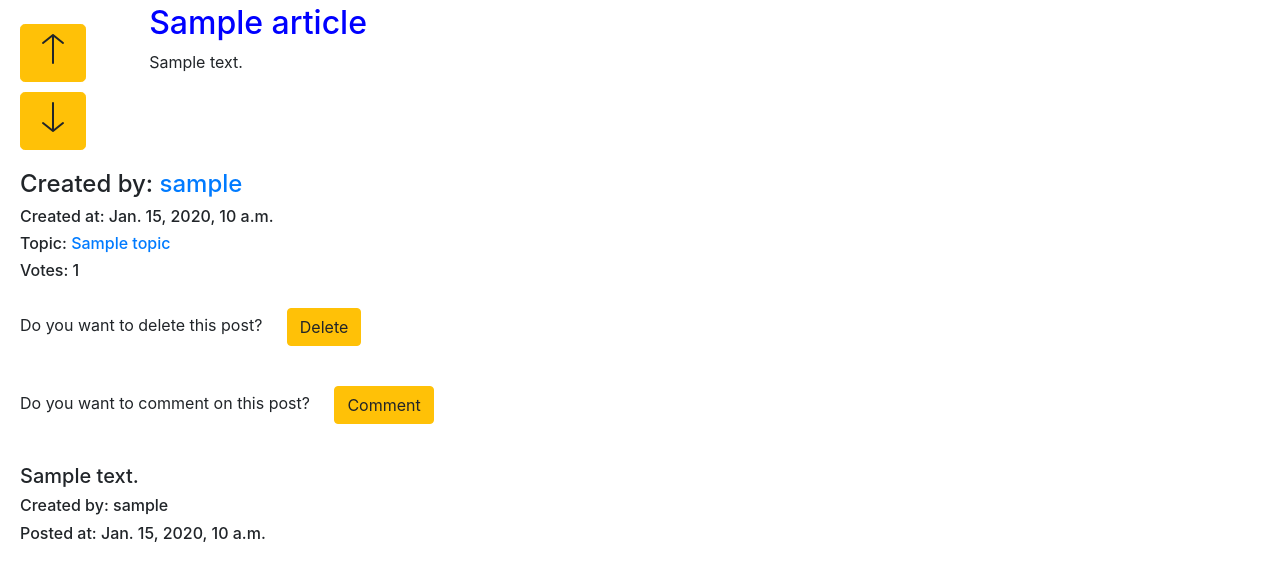
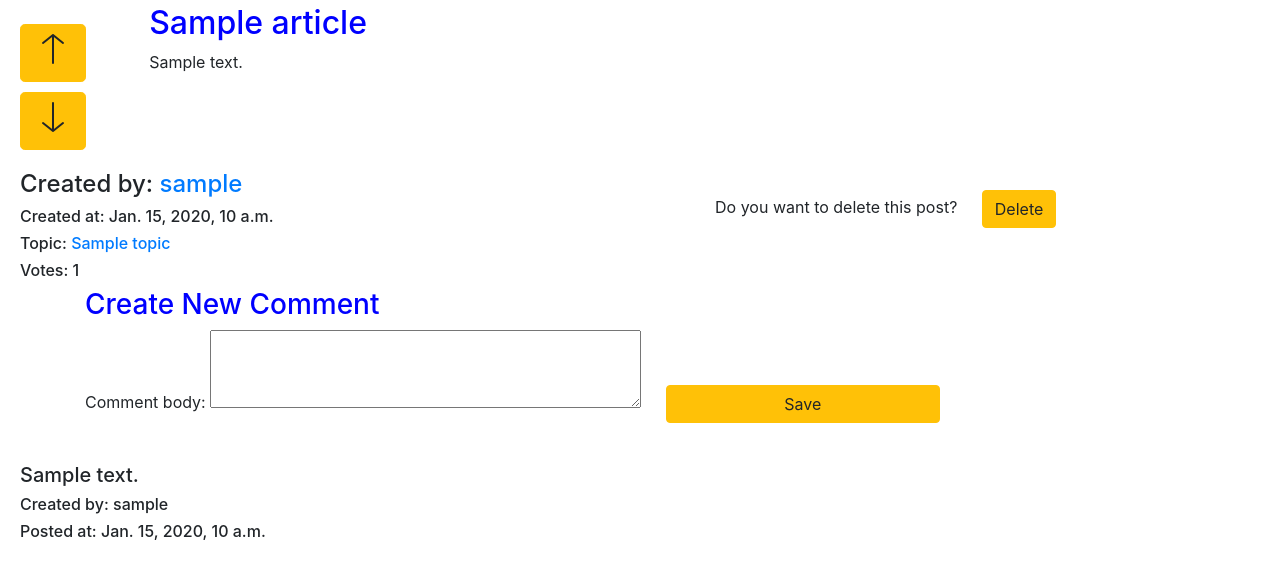
Before and after one commit to smflanag/Aggregator, a Django app: a page that uses articles/templates/article_detail.html in a window 1280 px wide. Shown: the part 56-637 px from the top of the page. Run offline with Django 3.2, Linux system fonts and the light colour scheme; a user stored in the database is signed in; tables that the repository leaves empty hold one stand-in row (values such as "Sample post"); parts of the project's set-up code (start-up, migrations or seed data) failed here and were passed over; some libraries are stand-ins or nearby versions.

Commit message:
javascript comments working - code in html file

```diff
--- a/articles/models.py
+++ b/articles/models.py
@@ -40,14 +40,14 @@ class Vote(models.Model):
 
 
 class Comment(models.Model):
-    commenter = models.ForeignKey(UserProfile, on_delete=models.CASCADE, null=True)
+    commenter = models.ForeignKey(UserProfile, on_delete=models.CASCADE, null=True) ##remove null=True
     article = models.ForeignKey(Article, on_delete=models.CASCADE, null=True)
     comment_body = models.TextField()
     message_html = models.TextField(editable=False, default='')
     time = models.DateTimeField(auto_now=True)
 
-    def __str__(self):
-        return self.article.article_name + ' , ' + self.commenter.user.username
+    # def __str__(self):
+    #     return self.article.article_name + ' , ' + self.commenter.user.username
 
     def get_absolute_url(self):
-        return u'/article/%d' % slugify(self.article_name)
+        return u'/article/%s' % slugify(self.article)
--- a/articles/templates/article_detail.html
+++ b/articles/templates/article_detail.html
@@ -6,17 +6,13 @@
             <div class="col-md-1 button_tag">
             {% if user.is_authenticated %}
                     <div>
-                        <!--<a href="{% url 'articles:upvote' slug=article.slug %}"-->
-                        <a
-                                class="btn btn-lg btn-fill btn-warning upvote_button article_vote" id="upvote"><svg id="i-arrow-top" viewBox="0 0 32 32" width="32" height="32" fill="none" stroke="currentcolor" stroke-linecap="round" stroke-linejoin="round" stroke-width="2">
+                        <a class="btn btn-lg btn-fill btn-warning upvote_button article_vote" id="upvote"><svg id="i-arrow-top" viewBox="0 0 32 32" width="32" height="32" fill="none" stroke="currentcolor" stroke-linecap="round" stroke-linejoin="round" stroke-width="2">
                         <path d="M6 10 L16 2 26 10 M16 2 L16 30" />
                         </svg>
                         </a>
                     </div>
                     <div>
-                        <!--<a href="{% url 'articles:downvote' slug=article.slug %}"-->
-                        <a
-                        class="btn btn-lg btn-fill btn-warning article_vote" id="downvote"><svg id="i-arrow-bottom" viewBox="0 0 32 32" width="32" height="32" fill="none" stroke="currentcolor" stroke-linecap="round" stroke-linejoin="round" stroke-width="2">
+                        <a class="btn btn-lg btn-fill btn-warning article_vote" id="downvote"><svg id="i-arrow-bottom" viewBox="0 0 32 32" width="32" height="32" fill="none" stroke="currentcolor" stroke-linecap="round" stroke-linejoin="round" stroke-width="2">
                         <path d="M6 22 L16 30 26 22 M16 30 L16 2" />
                         </svg>
                         </a>
@@ -29,8 +25,8 @@
         </div>
         </div>
 
-
-    <div class="article_details">
+    <div class="row">
+        <div class="article_details col-md-6">
         <h4>Created by: <a href="{% url 'accounts:user_profile' username=article.created_by.user  %}">{{article.created_by.user }}</a> </h4>
         <h6>Created at: {{article.created_at }}</h6>
         <h6>Topic: <a href="{% url 'groups:topic_detail' slug=article.topic.slug %}"> {{article.topic }}</a></h6>
@@ -40,7 +36,8 @@
             <h6 class="vote_count">Votes: {{ 0 }} </h6></div>
         {% endif %}
 
-    <div class="article_details">
+
+        <div class="article_details col-md-5">
             {% if user.is_authenticated %}
                 {% if request.user == article.created_by.user %}
                     <div>
@@ -52,36 +49,90 @@
                 {% endif %}
             {% endif %}
         </div>
-
-
-    <div class="article_details">
-                {% if user.is_authenticated %}
-                    <div>
-                        <a>Do you want to comment on this post?</a>
-                        <a href="{% url 'articles:comment_form' slug=article.slug %}"
-                        class="btn btn-fill btn-warning button_tag">Comment
-                        </a>
-                    </div>
-                {% endif %}
     </div>
 
 
-    <div class="button_tag">
-        {% for comment in comment_list %}
-            <h5>{{ comment.comment_body }}</h5>
-            <div class=""><h6>Created by:
-                {{comment.commenter.user }}</h6></div>
-              <div class=""><h6>Posted at: {{comment.time }}</a></h6></div>
-        {% empty %}
-            <p>Ooops, there's no comments yet.</p>
+    <div>
+        {% if user.is_authenticated %}
+            <div class="container">
 
-        {% endfor %}
+        <h3>Create New Comment</h3>
+        <label>Comment body:</label>
+        <textarea name="comment_body" cols="40" rows="3" required="" id="id_comment_body"></textarea>
+                <input class="btn btn-fill btn-warning button_tag" id="comment" value="Save">
+
     </div>
+        {% endif %}
+
+    </div>
+
+
+<div class="comment_list">
+   {% include 'comments_list.html' %}
+</div>
+
 
 
 <script
   src="https://code.jquery.com/jquery-3.2.1.min.js"></script>
-<script>window.article_id = {{article.id}};</script>
+<script>
+    window.article_id = {{article.id}};
+    window.user_id = {{user.id}};
+    window.user = "{{user}}";
+
+</script>
+<script id="template" type="x-tmpl-mustache"></script>
+<script>
+$(document).ready(function(){
+    $("#comment").click(function(){
+        $.ajax(
+            {
+                type: "POST",
+                url: "/articles/"+window.article_id+"/comment",
+                data: JSON.stringify({
+                    commenter:window.user_id,
+                    article: window.article_id,
+                    comment_body:$("#id_comment_body").val()
+
+                }),
+                success: function(response){
+                    console.log(5);
+                    var comment_body = $("#id_comment_body").val();
+                    var d = new Date();
+                    var hours = d.getHours()
+                    var newHours = 0
+                    var ampm = ""
+                    if (hours<13) {
+                        newHours = hours;
+                        ampm = " a.m.";
+                        } else if (hours === 0) {
+                        newHours = 12;
+                        ampm = " a.m.";
+                        } else {
+                        newHours = hours-12;
+                        ampm = " p.m.";}
+                    var month = d.getMonth()
+                    var monthNames = [
+                        "Jan", "Feb", "Mar",
+                        "Apr", "May", "Jun", "Jul",
+                        "Aug", "Sep", "Oct",
+                        "Nov", "Dec"
+                        ];
+                    var newMonth = monthNames[month]
+                    var datestring = newMonth+". "+d.getDate()+", "+d.getFullYear()+", "+
+                    newHours + ":" + d.getMinutes()+ampm
+                    var output = $("<div class=\"article_details\"><h5>"+comment_body+"</h5>"+"<h6>Created by: "
+                    +window.user+"</h6><h6>Posted at: "+datestring+"</h6></div>");
+                    $('.comment_list').prepend(output);
+                },
+                dataType: 'json',
+                contentType: "application/json; charset=utf-8",
+             }
+             );
+        });
+});
+</script>
 <script src="{% static 'articles/main.js' %}"></script>
 
+
 {% endblock %}
--- /dev/null
+++ b/articles/templates/comments_list.html
@@ -0,0 +1,23 @@
+{% extends 'home.html' %}
+{% load static %}
+{% block content %}
+
+<div class="button_tag" id="comment_list">
+    {% for comment in comment_list %}
+        <div class="one-comment">
+            <h5>{{ comment.comment_body }}</h5>
+            <div class="">
+                <h6>Created by: {{comment.commenter.user }}</h6>
+            </div>
+            <div class=""><h6>Posted at: {{comment.time }}</a></h6></div>
+        </div>
+    {% empty %}
+        <p>Ooops, there's no comments yet.</p>
+
+    {% endfor %}
+</div>
+
+
+
+
+{% endblock %}
--- a/articles/urls.py
+++ b/articles/urls.py
@@ -1,5 +1,6 @@
 from django.conf.urls import url
 from django.urls import path, reverse
+from django.views.decorators.csrf import csrf_exempt
 
 from articles import views as article_views
 from articles.models import Article
@@ -17,4 +18,5 @@ urlpatterns = [
 
     path(r'articles/<int:pk>/upvote', article_views.js_upvoting),
     path(r'articles/<int:pk>/downvote', article_views.js_downvoting),
+    path(r'articles/<int:pk>/comment', article_views.js_commenting),
     ]
--- a/articles/views.py
+++ b/articles/views.py
@@ -5,7 +5,7 @@ from django.contrib.auth import get_user_model
 from django.core.exceptions import ObjectDoesNotExist
 from django.db.models import Sum
 from django.http import Http404, HttpResponse, JsonResponse
-from django.shortcuts import get_object_or_404
+from django.shortcuts import get_object_or_404, render
 from django.urls import reverse, reverse_lazy
 from django.views import generic
 from django.views.decorators.csrf import csrf_exempt
@@ -26,7 +26,7 @@ from articles.models import Article, Vote, Comment
 #
 #     def get_redirect_url(self,*args,**kwargs):
 #         return reverse('groups:topic_detail',kwargs={'slug':self.kwargs.get('slug')})
-from articles.serializers import VotesSerializer
+from articles.serializers import VotesSerializer, CommentsSerializer
 from groups.models import Topic
 
 User = get_user_model()
@@ -62,12 +62,22 @@ class UserArticle(ListView):
         context['article_user'] = self.article_user
         return context
 
-class ArticleDetail(SelectRelatedMixin, DetailView):
+
+class ArticleDetail(SelectRelatedMixin, DetailView, CreateView):
     model = Article
     select_related = ('created_by', 'topic')
     #slug_field = 'article_name'
     slug_field = 'slug'
     template_name = 'article_detail.html'
+    form_class = CommentForm
+
+    def form_valid(self, form):
+        self.object = form.save(commit=False)
+        self.object.commenter = self.request.user.user_profile
+        article = get_object_or_404(Article, slug=self.kwargs.get('slug'))
+        self.object.article = article
+        self.object.save()
+        return super().form_valid(form)
 
     def get_context_data(self, **kwargs):
         context = super().get_context_data(**kwargs)
@@ -80,6 +90,7 @@ class ArticleDetail(SelectRelatedMixin, DetailView):
 
     def get_redirect_url(self,*args,**kwargs):
         return reverse('articles:article_detail',kwargs={'slug':self.slug})
+
 
 class ArticleCreate(SelectRelatedMixin, LoginRequiredMixin, CreateView):
     template_name = 'article_form.html'
@@ -117,14 +128,6 @@ class AddComment(SelectRelatedMixin, LoginRequiredMixin, CreateView):
         self.object.article = article
         self.object.save()
         return super().form_valid(form)
-
-    # def get(self, request,*args,**kwargs):
-    #     article = get_object_or_404(Article, slug=self.kwargs.get('slug'))
-    #     comment = Comment()
-    #     comment.commenter = self.request.user.user_profile
-    #     comment.article = article
-    #     comment.save()
-    #     return super().get(request, *args, **kwargs)
 
     def get_success_url(self):
         return reverse('articles:article_detail', kwargs={'slug': self.kwargs.get('slug')})
@@ -258,6 +261,21 @@ def js_downvoting(request, pk):
     results = VotesSerializer(yourdata).data
     return Response(results)
 
+@csrf_clear
+def js_commenting(request, pk):
+
+    if request.method == 'POST':
+        data = JSONParser().parse(request)
+        serializer = CommentsSerializer(data=data)
+        if serializer.is_valid():
+            serializer.save()
+            return JsonResponse(serializer.data, status=201)
+        return JsonResponse(serializer.errors, status=400)
+
+# def update_comments(request):
+#     comment_list = Comment.objects.filter(article=request.article).order_by('-time')
+#     return render(request, 'comments_list.html', {'comment_list':comment_list})
+
 class Downvote(LoginRequiredMixin,generic.RedirectView):
 
     def get(self, request,*args,**kwargs):
```
Also changed, not shown: articles/serializers.py (+9 -1 lines), articles/static/articles/main.js (+5 -5 lines), articles/migrations/0001_initial.py, articles/migrations/0002_auto_20181107_1505.py (deleted), articles/migrations/0003_auto_20181107_1611.py (deleted), articles/migrations/0004_auto_20181107_1613.py (deleted), articles/migrations/0005_auto_20181112_1010.py (deleted). Lines whose indentation alone changed are shown as unchanged.
